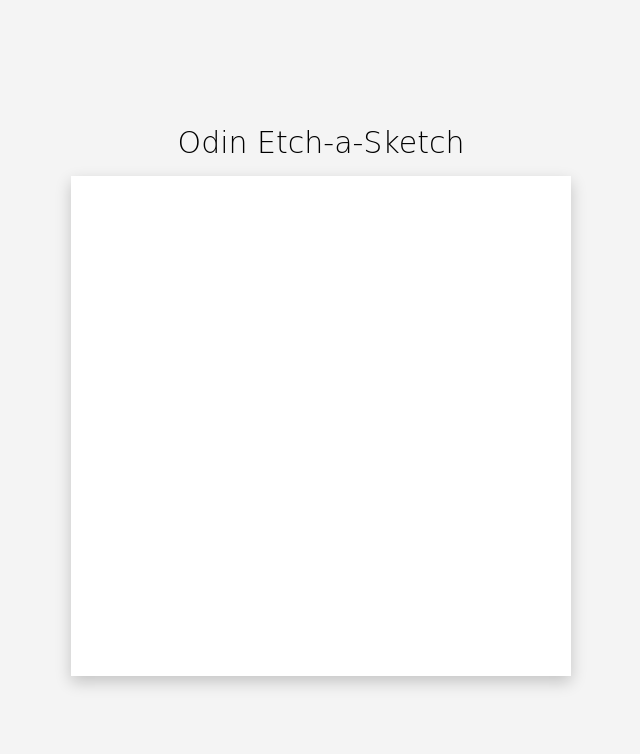
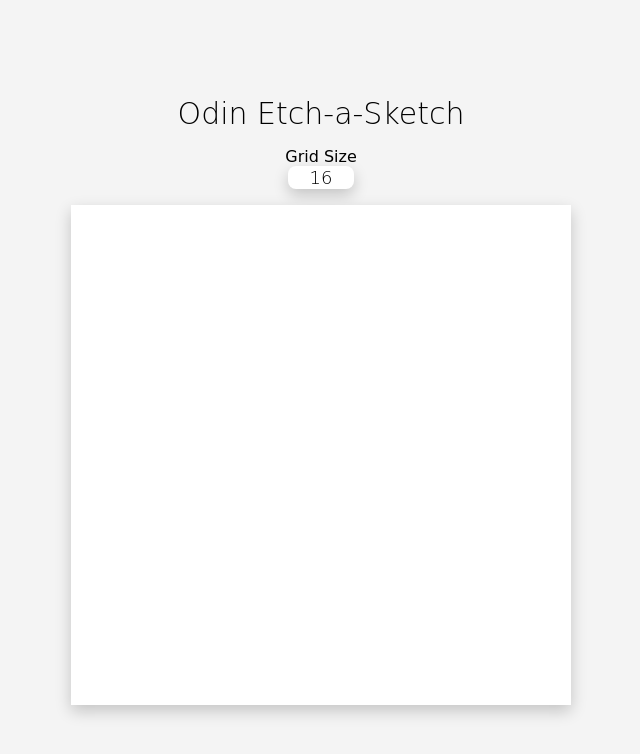
Before and after one commit to jmnjung/odin-etch-a-sketch, a plain HTML site: page index.html in a window 1280 px wide. Shown: the whole page, without its empty margins (319-959 px from the left). Drawn offline with Linux system fonts and the light colour scheme.

Commit message:
Implement drawing and grid resizing features

```diff
--- a/index.html
+++ b/index.html
@@ -10,6 +10,13 @@
   <body>
     <div class="title">Odin Etch-a-Sketch</div>
 
+    <div class="menu">
+      <div class="grid-size">
+        <label for="size">Grid Size</label>
+        <input type="number" id="size" name="size" value="16" min="4" max="100">
+      </div>
+    </div>
+
     <div class="container"></div>
 
     <script src="script.js"></script>
--- a/script.js
+++ b/script.js
@@ -1,10 +1,46 @@
+const body = document.querySelector("body");
 const container = document.querySelector(".container");
+const gridInput = document.querySelector("#size");
 
 let gridSize = 16;
+let draw = false;
 
-for (let i = 0; i < gridSize * gridSize; i++) {
-  const squareDiv = document.createElement("div");
-  squareDiv.style.height = `${100 / gridSize}%`;
-  squareDiv.style.width = `${100 / gridSize}%`;
-  container.appendChild(squareDiv);
+function handleDraw(e) {
+  if (draw) {
+    e.target.style.backgroundColor = "black";
+  }
 }
+
+function createGrid(size) {
+  for (let i = 0; i < size * size; i++) {
+    const squareDiv = document.createElement("div");
+    squareDiv.style.height = `${100 / size}%`;
+    squareDiv.style.width = `${100 / size}%`;
+    squareDiv.addEventListener("mouseenter", handleDraw);
+    container.appendChild(squareDiv);
+  }
+}
+
+function deleteGrid() {
+  while (container.firstChild) {
+    container.firstChild.removeEventListener("mouseenter", handleDraw);
+    container.removeChild(container.firstChild);
+  }
+}
+
+body.addEventListener("mousedown", () => {
+  draw = true;
+});
+
+body.addEventListener("mouseup", () => {
+  draw = false;
+});
+
+gridInput.addEventListener("change", () => {
+  gridSize = Math.min(gridInput.max, Math.max(gridInput.min, gridInput.value));
+  gridInput.value = gridSize;
+  deleteGrid();
+  createGrid(gridSize);
+});
+
+createGrid(gridSize);
--- a/style.css
+++ b/style.css
@@ -9,6 +9,27 @@ body {
   flex-direction: column;
   justify-content: center;
   gap: 16px;
+}
+
+input {
+  border: none;
+  border-radius: 8px;
+  box-shadow: 0 6px 15px rgba(0, 0, 0, 0.2);
+  font-family: cursive, sans-serif;
+  font-size: 18px;
+  font-weight: 300;
+  text-align: center;
+}
+
+input[type="number"] {
+  -moz-appearance: textfield;
+  appearance: none;
+}
+
+input[type="number"]::-webkit-inner-spin-button,
+input[type="number"]::-webkit-outer-spin-button {
+  -webkit-appearance: none;
+  margin: 0;
 }
 
 .title {
@@ -27,3 +48,14 @@ body {
   justify-content: center;
   align-items: center;
 }
+
+.menu {
+  display: flex;
+  justify-content: center;
+}
+
+.grid-size {
+  display: flex;
+  flex-direction: column;
+  align-items: center;
+}
```
